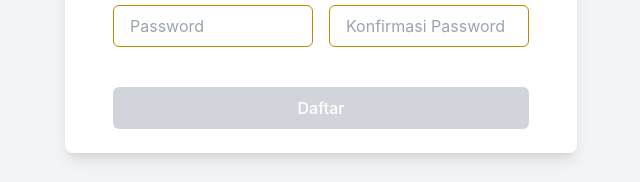
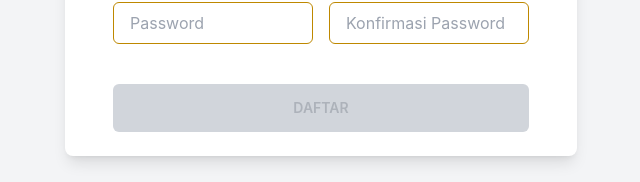
Before and after one commit to group-01-airbnb-project/FE-AirBnB, a React (Vite) app: page /register in a window 1280 px wide. Shown: the part 538-720 px from the top of the page, without its empty margins (319-959 px from the left). Built offline with nearby package versions, Linux system fonts and the light colour scheme.

Commit message:
mengubah button

```diff
--- a/src/page/LoginPage.tsx
+++ b/src/page/LoginPage.tsx
@@ -64,7 +64,7 @@ const LoginPage: React.FC = () => {
             </div>
             <button
               type="submit"
-              className="bg-main-color text-white py-2 px-4 rounded-md w-full hover:bg-black mt-6"
+              className="btn btn-ghost bg-main-color text-white py-2 px-4 rounded-md w-full hover:bg-black mt-6"
             >
               Masuk
             </button>
--- a/src/page/RegisterPage.tsx
+++ b/src/page/RegisterPage.tsx
@@ -205,7 +205,7 @@ const RegisterPage: React.FC = () => {
             </div>
             <button
               type="submit"
-              className={`bg-main-color text-white py-2 px-4 rounded-md w-full hover:bg-black mt-6 ${
+              className={`btn btn-ghost bg-main-color text-white py-2 px-4 rounded-md w-full hover:bg-black mt-6 ${
                 isButtonDisabled
                   ? "disabled:bg-gray-300 cursor-not-allowed"
                   : ""
```
